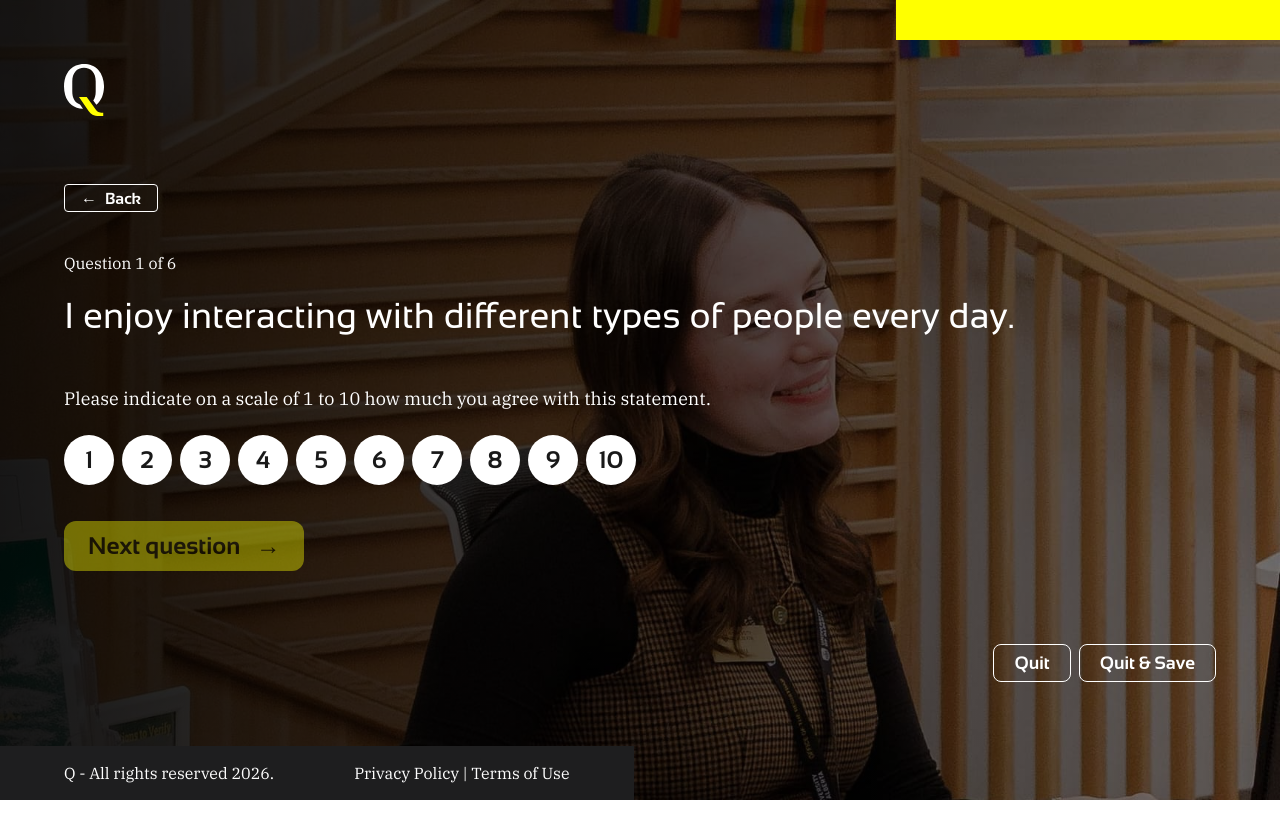
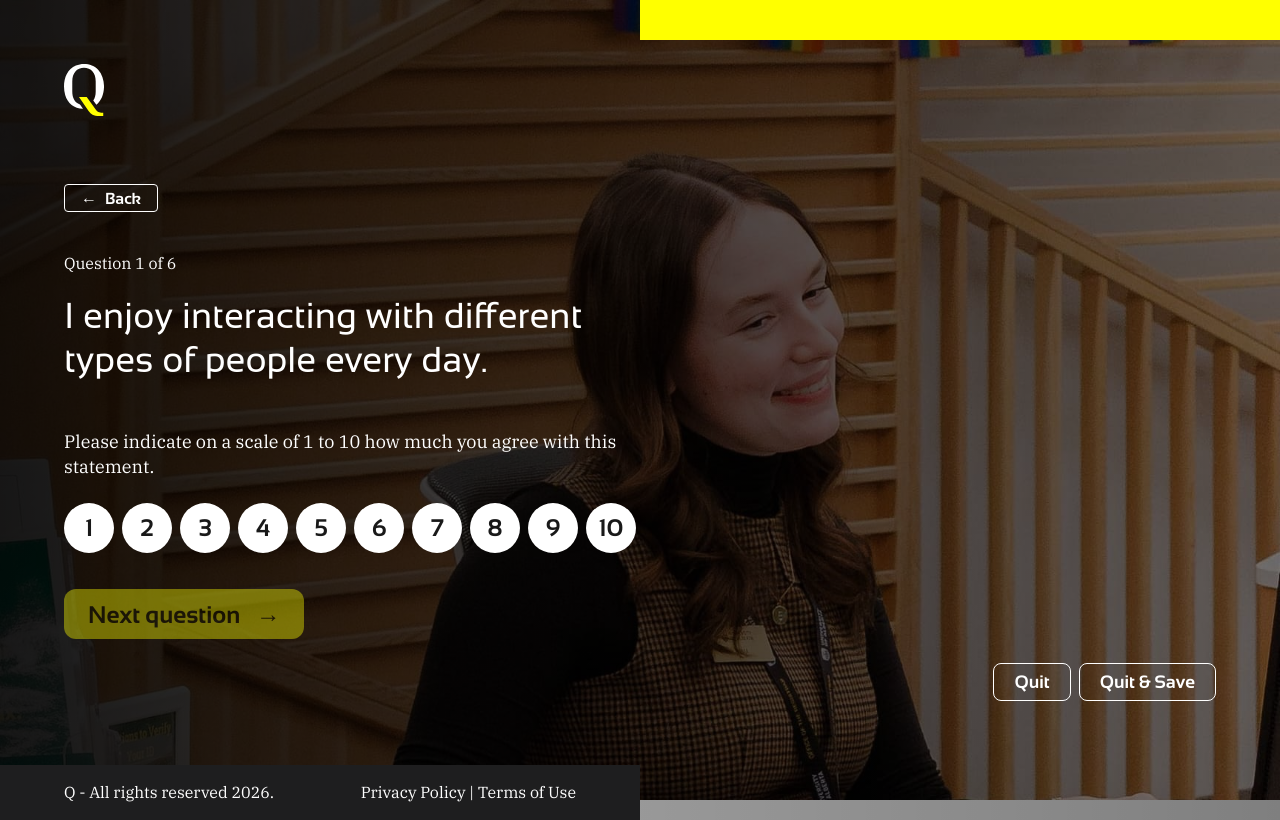
Before and after one commit to pallosp/questionnaire, a Next.js app: page /questionnaire/39716118-5905-4b6e-945c-f6d1b59cfd23/1 in a window 1280 px wide. Built offline with nearby package versions, Linux system fonts and the light colour scheme.

Commit message:
Adjust the header/footer/form/results widths

```diff
--- a/src/app/layout.module.css
+++ b/src/app/layout.module.css
@@ -13,6 +13,10 @@
   height: 40px;
 
   background-color: var(--primary-50);
+
+  @media (width >= 1280px) {
+    width: 50%;
+  }
 }
 
 .page-container {
@@ -27,13 +31,14 @@
   flex-direction: column;
   gap: 12px 80px;
 
-  width: fit-content;
+  width: 70%;
 
   /* TODO: Should the horizontal padding be less than the page padding on wide
      screens, as in Figma? */
   padding: 32px var(--page-padding);
 
   color: white;
+  white-space: nowrap;
 
   background-color: #1e1e1f;
 
@@ -49,7 +54,12 @@
 
   @media (width >= 768px) {
     flex-direction: row;
+    justify-content: space-between;
     padding-top: 16px;
     padding-bottom: 16px;
   }
+
+  @media (width >= 1280px) {
+    width: 50%;
+  }
 }
--- a/src/app/questionnaire/[id]/[questionNumber]/question-form.module.css
+++ b/src/app/questionnaire/[id]/[questionNumber]/question-form.module.css
@@ -2,6 +2,10 @@
   display: flex;
   flex: 1;
   flex-direction: column;
+}
+
+.top-content {
+  max-width: 580px; /* 10 times (50px button + 8px gap) */
 }
 
 .sup-title {
--- a/src/app/questionnaire/[id]/[questionNumber]/question-form.tsx
+++ b/src/app/questionnaire/[id]/[questionNumber]/question-form.tsx
@@ -201,6 +201,7 @@ export const QuestionForm = ({
 
   return (
     <form onSubmit={(e) => e.preventDefault()} className={styles.form}>
+      <div className={styles['top-content']}>
         <p className={`${styles['sup-title']} text-body-sm`}>{supTitle}</p>
         <h1 className={`${styles.title} text-title-xl`}>{question.question}</h1>
 
@@ -215,6 +216,7 @@ export const QuestionForm = ({
         )}
 
         {!isLast && <NextButton disabled={!isCompleteForm} nextUrl={nextUrl} />}
+      </div>
 
       <div className={styles['bottom-actions']}>
         {isLast ? (
--- /dev/null
+++ b/src/app/results/results.module.css
@@ -0,0 +1,3 @@
+.results-section {
+  max-width: 900px;
+}
--- a/src/app/results/results.tsx
+++ b/src/app/results/results.tsx
@@ -8,6 +8,8 @@ import {
   useSavedAnswers,
 } from '@/lib/questionnaire-store';
 import { Config, Question, QuestionnaireConfig } from '@/types/config';
+
+import styles from './results.module.css';
 
 interface QuickLinksProps {
   questionnaires: QuestionnaireConfig[];
@@ -86,7 +88,7 @@ function QuestionnaireResults({ questionnaire }: QuestionnaireResultsProps) {
   const score = +average.toFixed(2);
 
   return (
-    <section id={questionnaire.id}>
+    <section id={questionnaire.id} className={styles['results-section']}>
       <div>
         <h2>{questionnaire.title}</h2>
         <ClearDataButton questionnaireId={questionnaire.id} />
```
Lines whose indentation alone changed are shown as unchanged.
